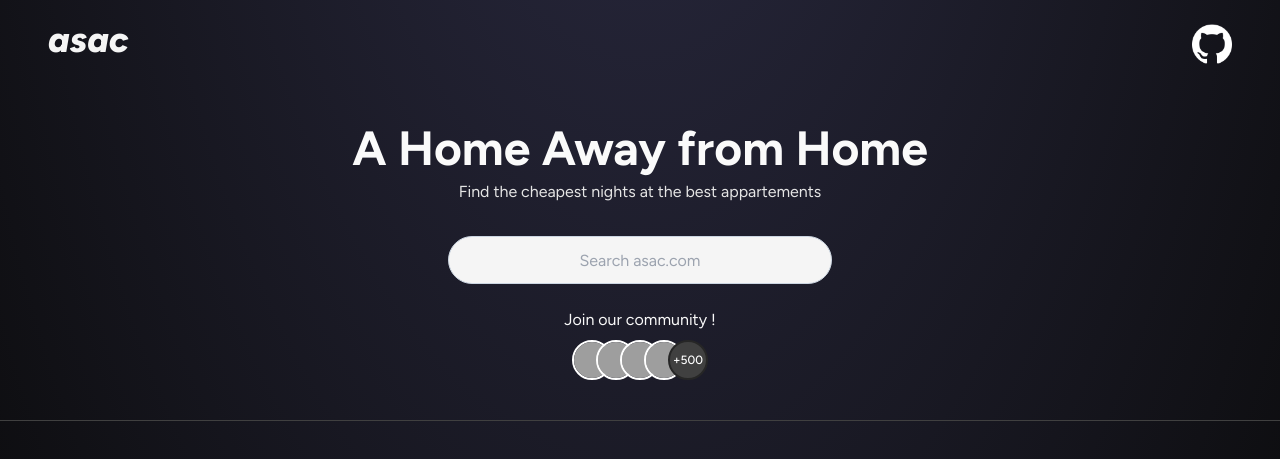
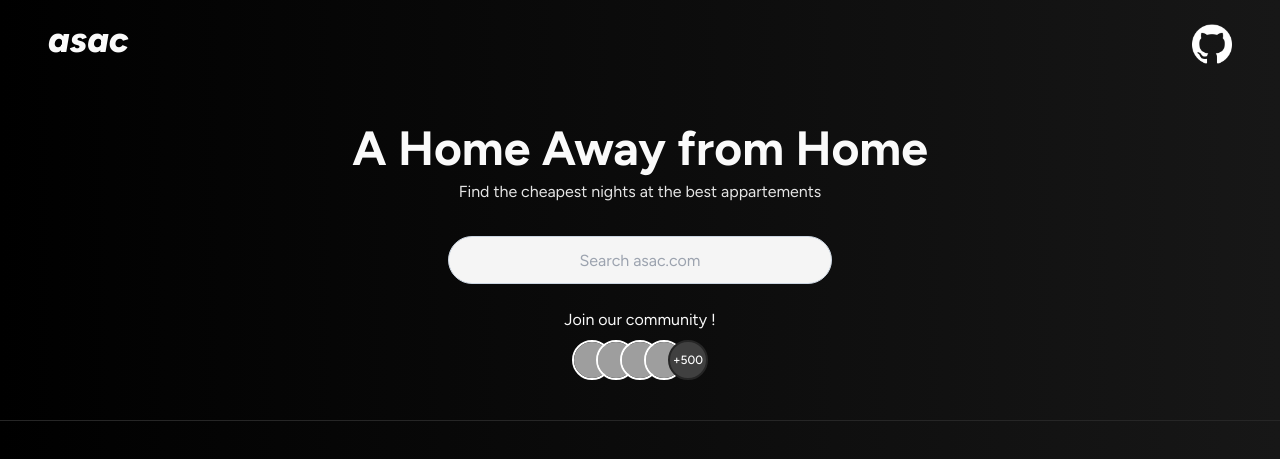
Before and after one commit to zinedinechami/asac_v1, a React (Vite) app in the folder asac_react/: page / in a window 1280 px wide. Shown: the top 459 px of the page. Built offline with nearby package versions, Linux system fonts and the light colour scheme; grey boxes are pictures that could not be loaded.

Commit message:
changed background gradiant

```diff
--- a/asac_react/src/pages/home.tsx
+++ b/asac_react/src/pages/home.tsx
@@ -10,8 +10,8 @@ import github_logo from "../assets/pngegg.png";
 export default function Home() {
   return (
     <>
-      <section className=" w-full     bg-neutral-950 bg-[radial-gradient(ellipse_70%_80%_at_50%_-20%,rgba(120,119,198,0.3),rgba(255,255,255,0))] ">
-        <h1 className="text-neutral-100 figtree_bold text-4xl pt-5 pl-12 italic ">
+      <section className=" w-full      bg-gradient-to-l from-neutral-900 to-black ">
+        <h1 className="text-neutral-50 figtree_bold text-4xl pt-5 pl-12 italic ">
           asac
         </h1>
         <a
@@ -24,7 +24,7 @@ export default function Home() {
             className="w-10 absolute top-6 right-12"
           />
         </a>
-        <div className="pt-16 pb-10 border-solid border-0 border-b border-neutral-700">
+        <div className="pt-16 pb-10 border-solid border-0 border-b border-neutral-800">
           <h1 className="text-center text-5xl  font-bold text-neutral-50 ">
             A Home Away from Home
           </h1>
--- a/asac_react/src/pages/logement.tsx
+++ b/asac_react/src/pages/logement.tsx
@@ -30,8 +30,8 @@ export default function Logement() {
       {/* {data === undefined && <Home />} */}
 
       {data && (
-        <section className="bg-neutral-950 bg-[radial-gradient(ellipse_70%_80%_at_50%_-20%,rgba(120,119,198,0.3),rgba(255,255,255,0))] text-neutral-50">
-          <nav className="h-20 border-solid border-0 border-b border-neutral-700">
+        <section className="bg-gradient-to-l from-neutral-900 to-black  text-neutral-50">
+          <nav className="h-20 border-solid border-0 border-b border-neutral-800">
             <a className="hover:opacity-80 transition-opacity" href="/">
               <h1 className="text-neutral-100 figtree_bold text-4xl pt-5 pl-12 italic ">
                 asac
```
